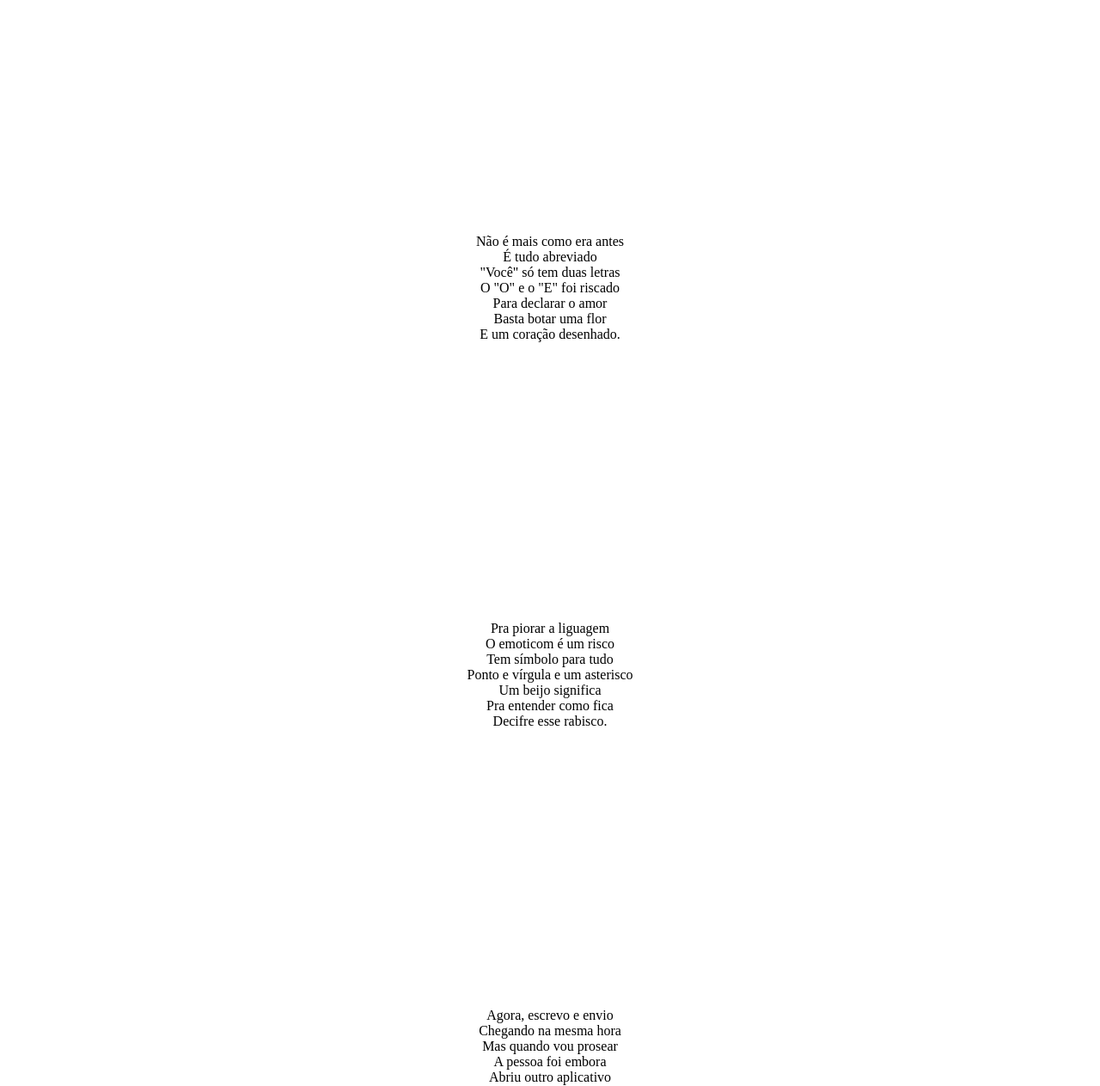
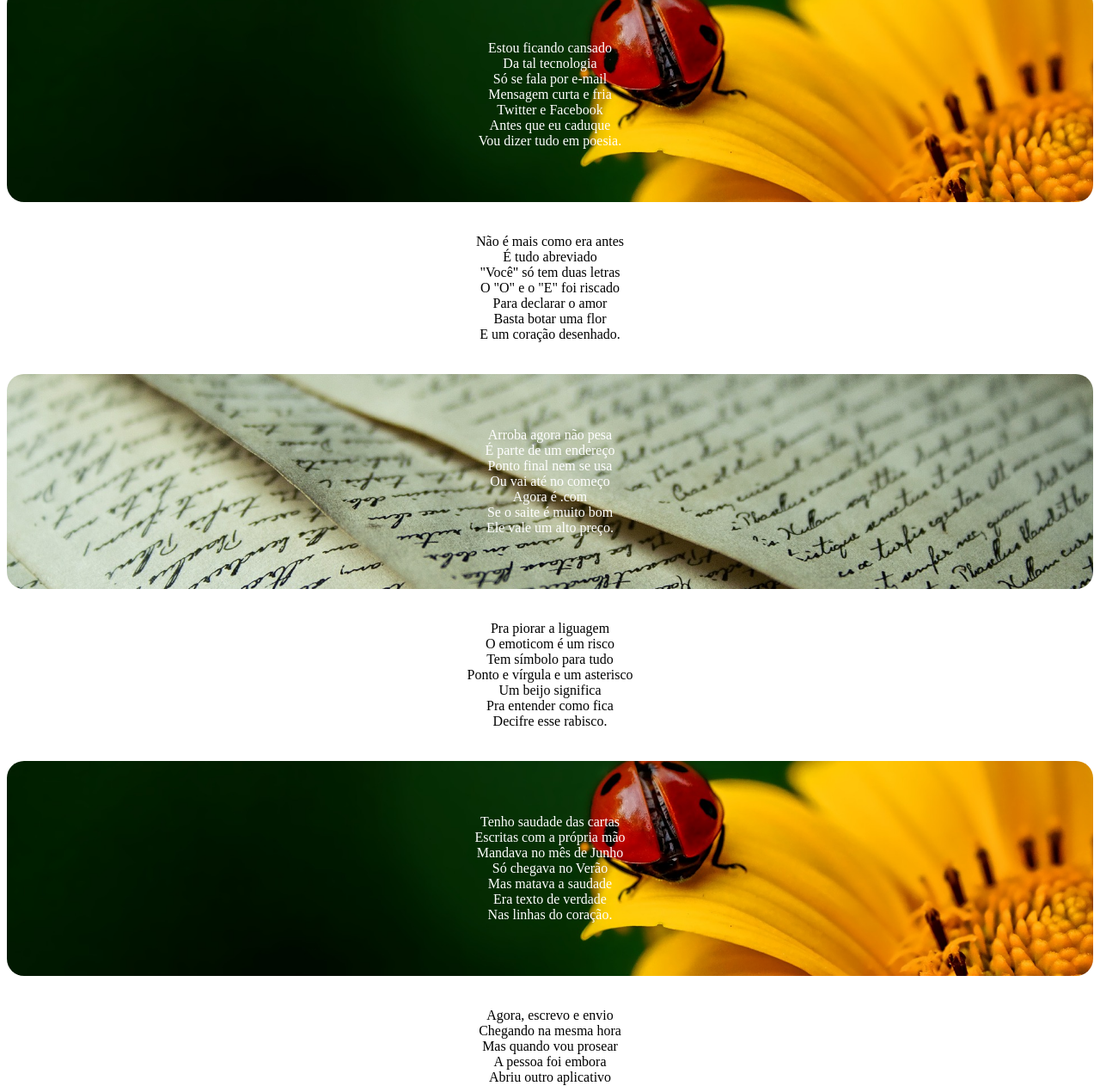
Before and after one commit to BSM-Code-777/Efeito-Parallax, a plain HTML site: page 03-EfeitoParallax/index.html in a window 1280 px wide. Shown: the part 103-1366 px from the top of the page at 86% size. Drawn offline with Linux system fonts and the light colour scheme; the site is published under a folder, as on GitHub Pages, so addresses that start at the root find nothing.

Commit message:
Update stilos.css

```diff
--- a/03-EfeitoParallax/css/stilos.css
+++ b/03-EfeitoParallax/css/stilos.css
@@ -10,7 +10,7 @@
 }
 
 .primeira{
-    background-image: url(/imagem/background001.jpg);
+    background-image: url(../imagem/background001.jpg);
 
     min-height: 250px;
 
@@ -40,7 +40,7 @@
 }
 
 .terceira{
-    background-image: url(/imagem/background002.jpg);
+    background-image: url(../imagem/background002.jpg);
 
     min-height: 250px;
 
@@ -70,7 +70,7 @@
 }
 
 .quinta{
-    background-image: url(/imagem/background001.jpg);
+    background-image: url(../imagem/background001.jpg);
 
     min-height: 250px;
 
@@ -100,7 +100,7 @@
 }
 
 .setima{
-    background-image: url(/imagem/background002.jpg);
+    background-image: url(../imagem/background002.jpg);
 
     min-height: 250px;
 
```
